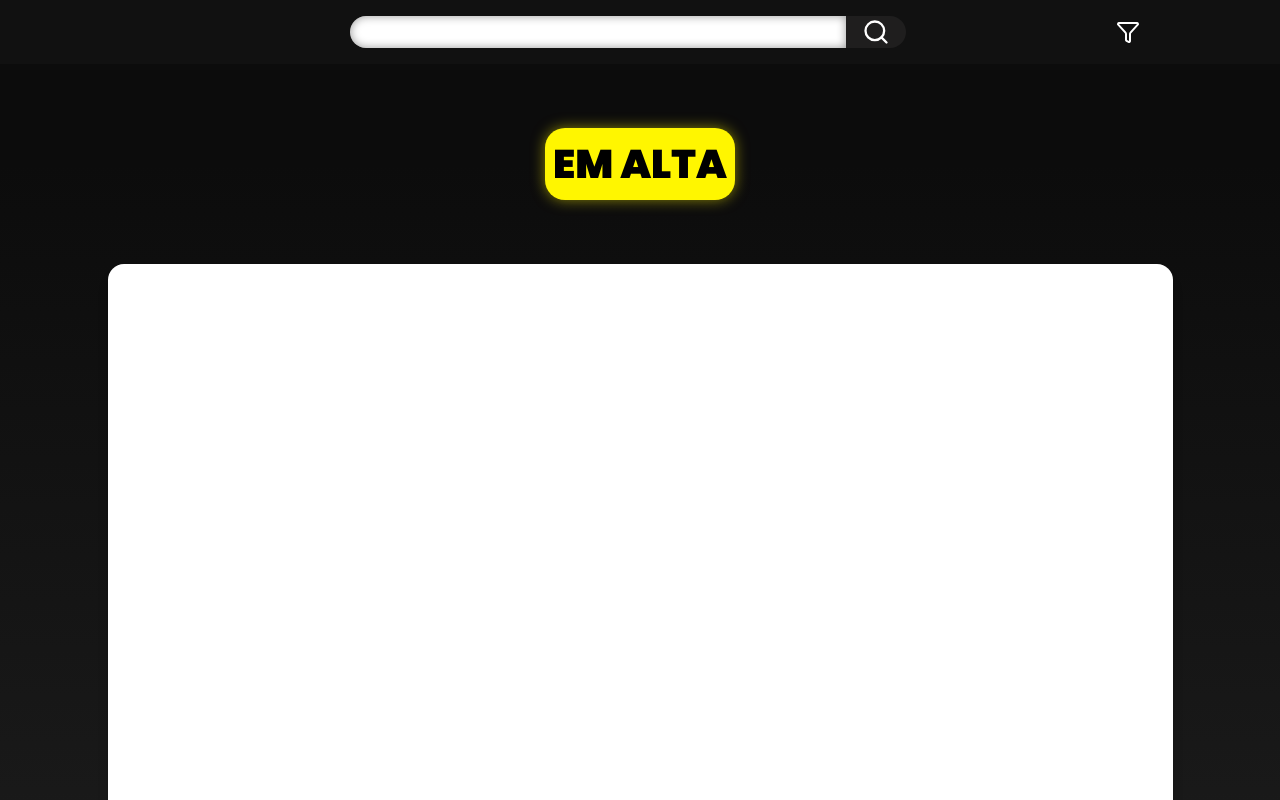
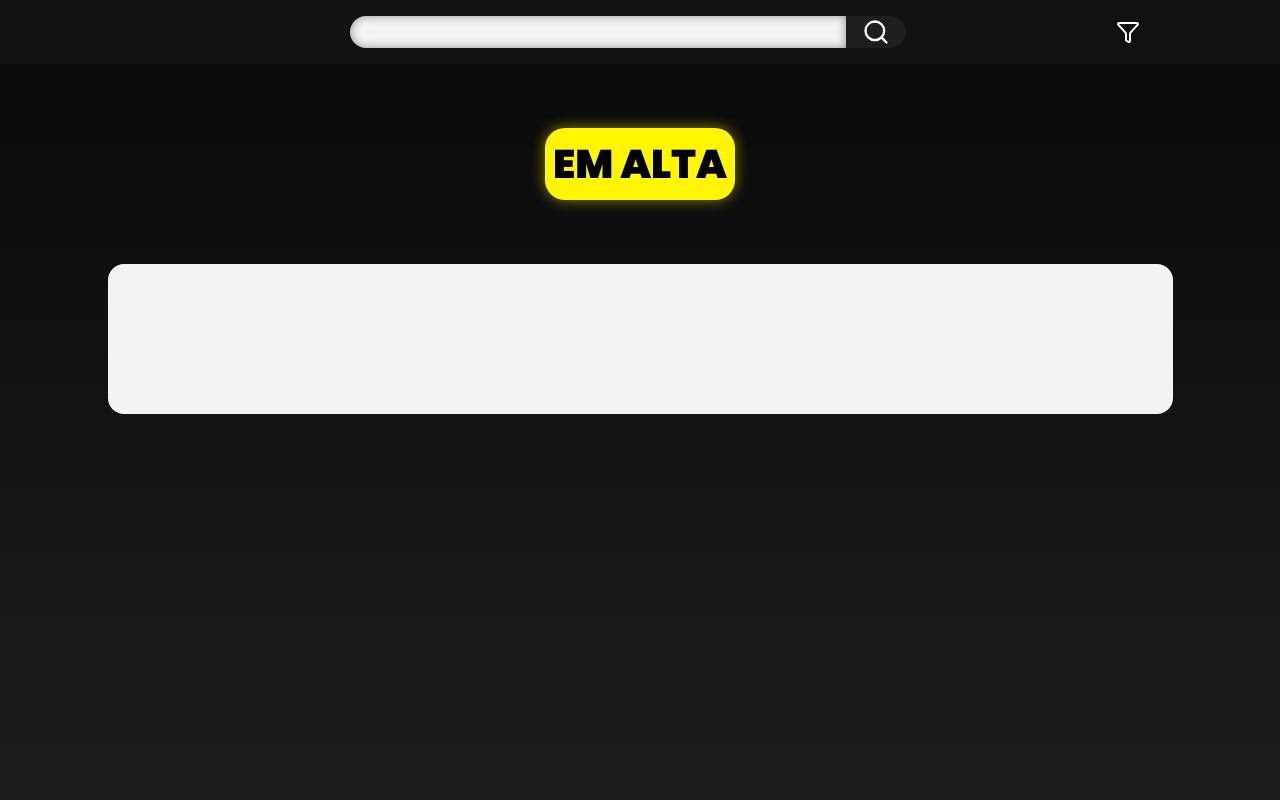
Before and after one commit to JaoToledo/movies-recomendation, a Next.js app: page / in a window 1280 px wide. Shown: the top 800 px of the page. Built offline with nearby package versions, Linux system fonts and the light colour scheme.

Commit message:
style: adjust components styles

```diff
--- a/src/shared/components/Container/Container.tsx
+++ b/src/shared/components/Container/Container.tsx
@@ -3,7 +3,7 @@ import clsx from "clsx"
 
 export function Container({children, className = ""}: ContainerProps) {
   return (
-    <div className={clsx("bg-white rounded-2xl shadow-lg max-w-[1065px] min-h-screen w-full ", className)}>
+    <div className={clsx("bg-white/95 rounded-2xl max-w-[1065px] w-full ", className)}>
       {children}
     </div>
   )
--- a/src/shared/components/HeaderComposition/input/input.tsx
+++ b/src/shared/components/HeaderComposition/input/input.tsx
@@ -13,7 +13,7 @@ export function Input({ onSubmit, onValueChange, value}:  {
      return (
       <input
         className="
-        bg-white rounded-l-[20px] h-8 flex-1 outline-0 px-5 max-w-[556px]  shadow-[inset_0_0_10px_rgba(0,0,0,0.40)]  "
+        bg-white/95 rounded-l-[20px] h-8 flex-1 outline-0 px-5 max-w-[556px]  shadow-[inset_0_0_10px_rgba(0,0,0,0.40)]  "
 
         value={value}
         onChange={(e) => onValueChange(e.target.value)}
```
